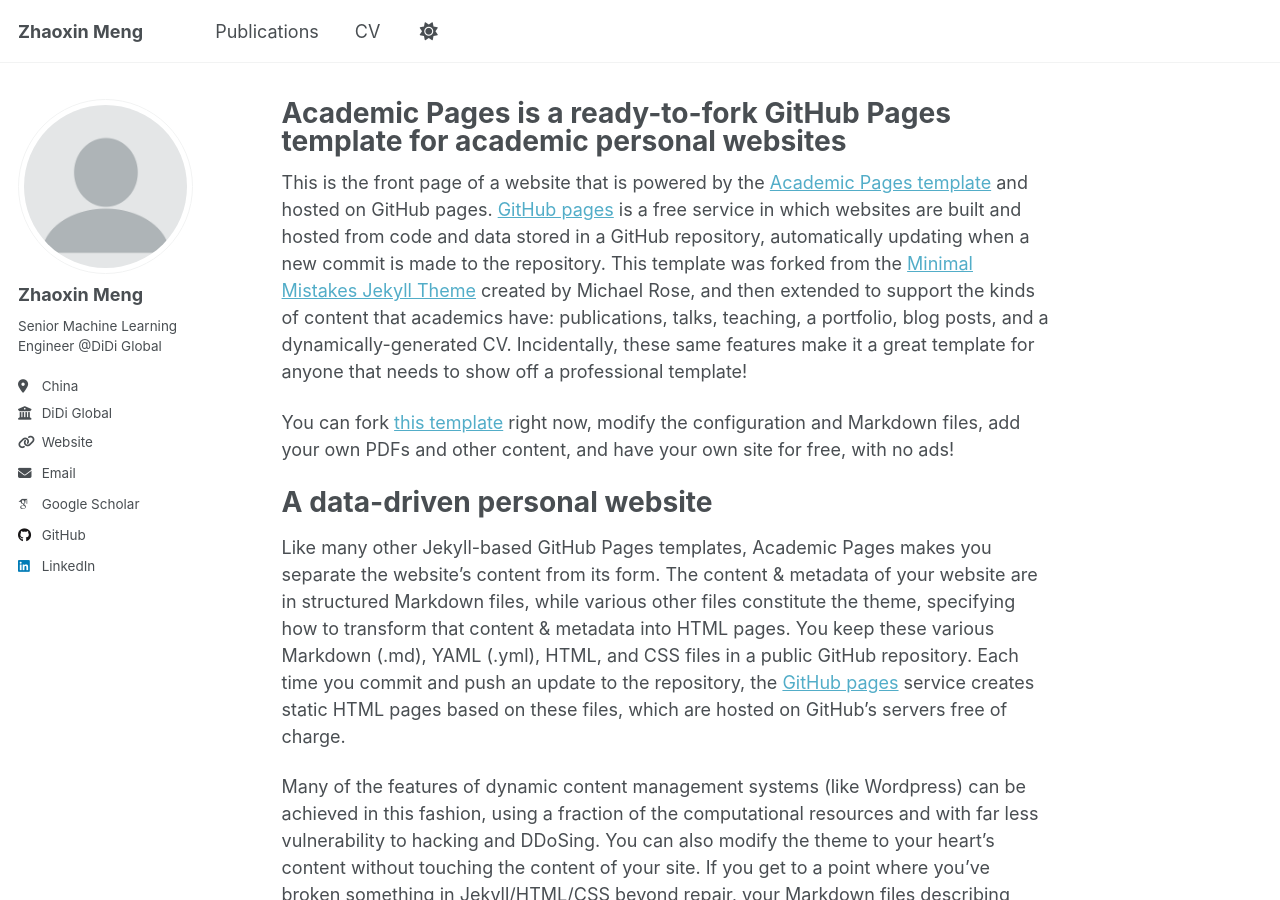
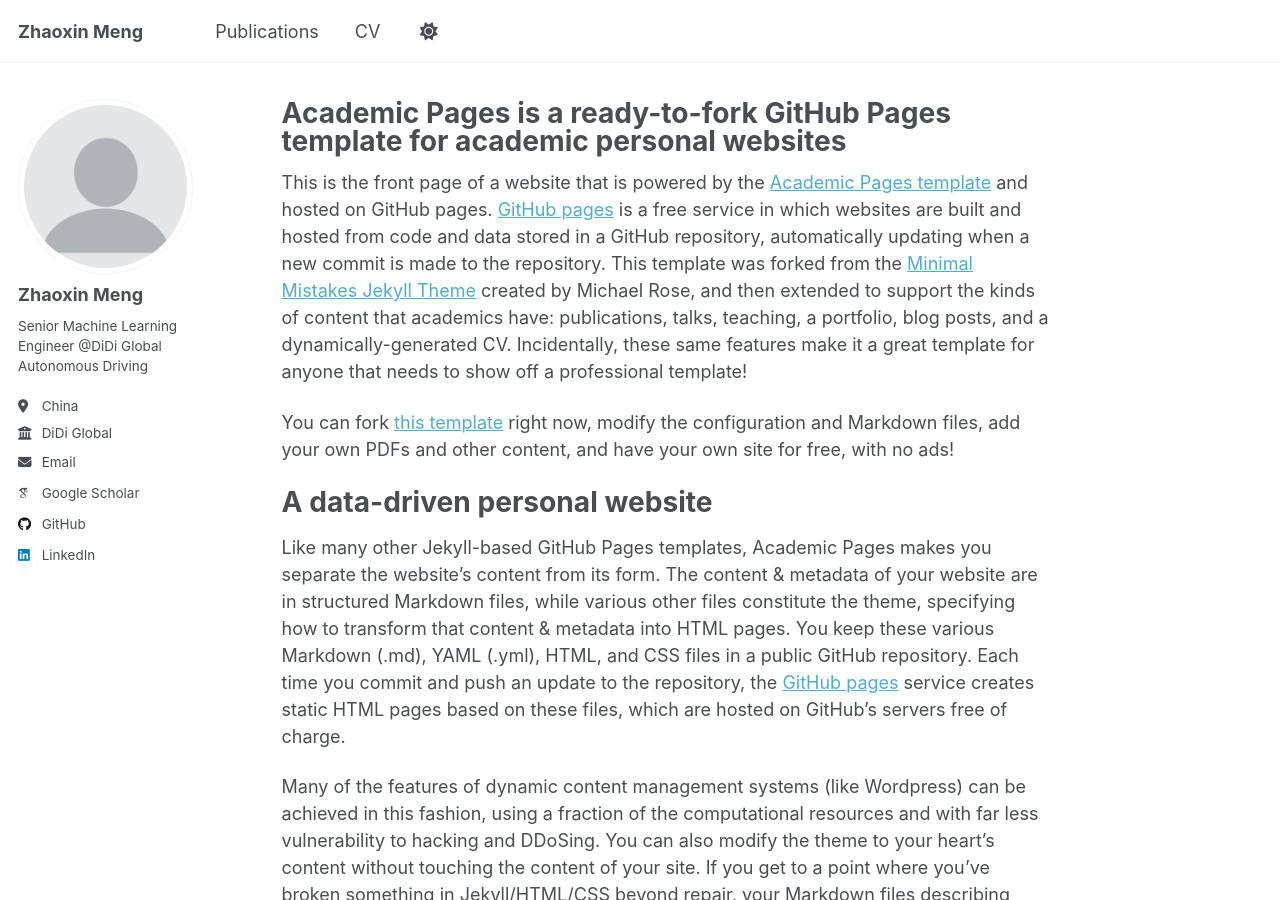
Before and after one commit to demerzel1/demerzel1.github.io, a Jekyll site: the page built from _pages/about.md, in a window 1280 px wide and 900 px high. Built offline with Jekyll 4.4.1, drawn with Linux system fonts in a browser that asks for light colours; some web fonts are replaced; a script that is not in the unit is left out.

Commit message:
Update _config.yml

```diff
--- a/_config.yml
+++ b/_config.yml
@@ -25,10 +25,10 @@ author:
   avatar           : "profile.png"
   name             : "Zhaoxin Meng"
   pronouns         : # example: "she/her"
-  bio              : "Senior Machine Learning Engineer @DiDi Global"
+  bio              : "Senior Machine Learning Engineer @DiDi Global Autonomous Driving"
   location         : "China"
   employer         : "DiDi Global"
-  uri              : "https://web.didiglobal.com/"
+  uri              : #
   email            : "zxmeng98@gmail.com"
 
   # Academic websites
```
